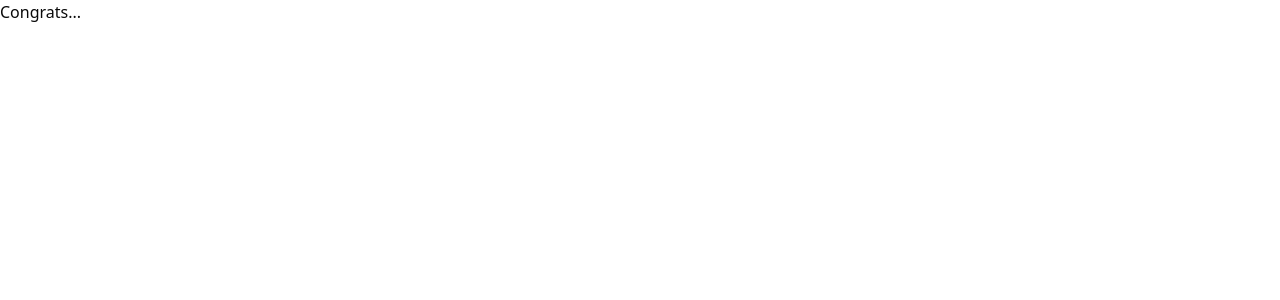
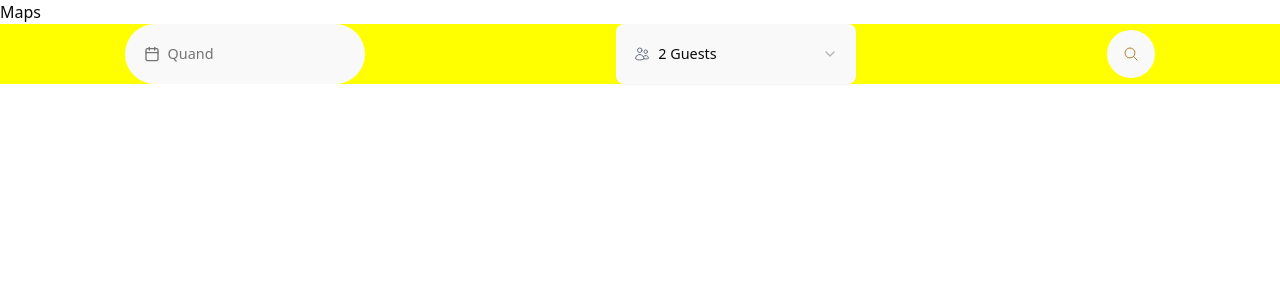
Before and after one commit to Mjkwebdev/my-shadcn-project, a React (Vite) app: page /search in a window 1280 px wide. Shown: the top 300 px of the page. Built offline with nearby package versions, Linux system fonts and the light colour scheme.

Commit message:
Managed Clickable calender

```diff
--- a/src/MainComponent/SearchElement/SearchInput.tsx
+++ b/src/MainComponent/SearchElement/SearchInput.tsx
@@ -6,7 +6,7 @@ const SearchInput = () => {
     <div className="absolute top-[24.5rem] left-[3rem] flex rounded-full w-[35rem] h-[3.75rem] bg-white justify-around">
       <Searchbox/>
        <div className="bg-white flex items-center focus:outline-none">
-       <SelectBox maxGuest={15}/>
+       <SelectBox maxGuest={18}/>
         </div>
         <div className=" flex items-center">
       <SearchButton/>
--- a/src/MainComponent/SearchElement/Searchbox.tsx
+++ b/src/MainComponent/SearchElement/Searchbox.tsx
@@ -12,14 +12,18 @@ import React from "react";
 
 const Searchbox = () => {
   const [date, setDate] = React.useState<Date>();
-
+  const [isOpen, setOpen] = React.useState(false);
+  const handleClick =(date:Date)=>{
+    setDate(date);
+    setOpen(false);
+  }
   return (
-    <Popover>
+    <Popover open={isOpen} onOpenChange={setOpen}>
       <PopoverTrigger asChild>
         <Button
           variant={"link"}
           className={cn(
-            "w-[14rem] rounded-full justify-start text-left font-normal h-full",
+            "w-[240px] rounded-full justify-start text-left font-normal h-full",
             !date && "text-muted-foreground"
           )}
         >
@@ -31,7 +35,8 @@ const Searchbox = () => {
         <Calendar
           mode="single"
           selected={date}
-          onSelect={setDate}
+
+          onDayClick={handleClick}
           initialFocus
         />
       </PopoverContent>
--- a/src/Search.tsx
+++ b/src/Search.tsx
@@ -1,7 +1,20 @@
+import SearchInput from "./MainComponent/SearchElement/Searchbox"
+import SearchButton from "./MainComponent/SearchElement/SearchButton"
+import SelectBox from "./MainComponent/SearchElement/SelectBox"
+
 const SearchPage = () => (
-    <>
-    <div>Congrats...</div>
-    </>
-)
+<>
+    <div>Maps</div>
+    <div className="flex w-screen h-[3.75rem] bg-[yellow] justify-around">
+        <SearchInput />
+        <div className="flex items-center hover:outline-none">
+            <SelectBox maxGuest={15} />
+        </div>
+        <div className=" flex items-center">
+            <SearchButton />
+        </div>
+    </div>
+</>
+    )
 
 export default SearchPage
```
